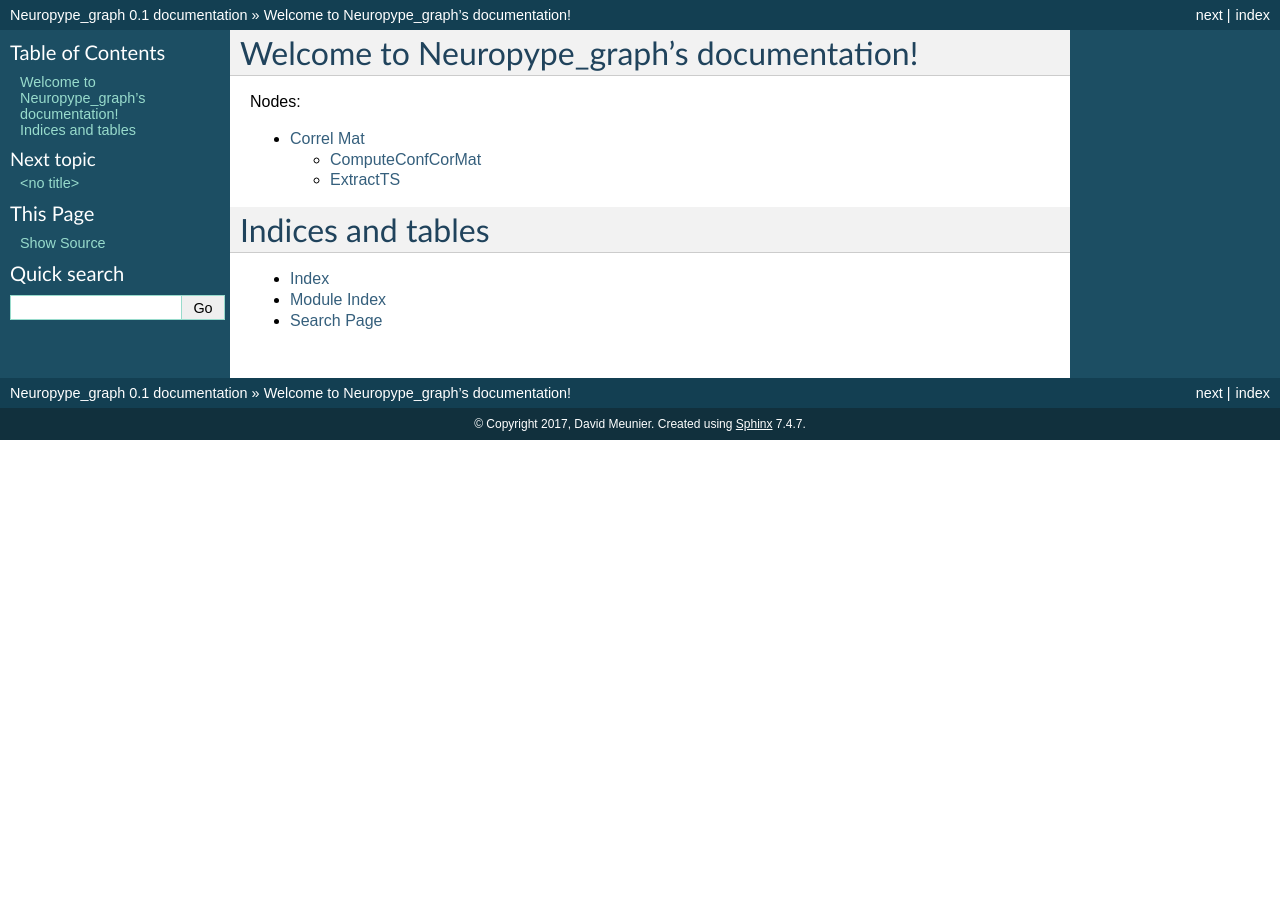
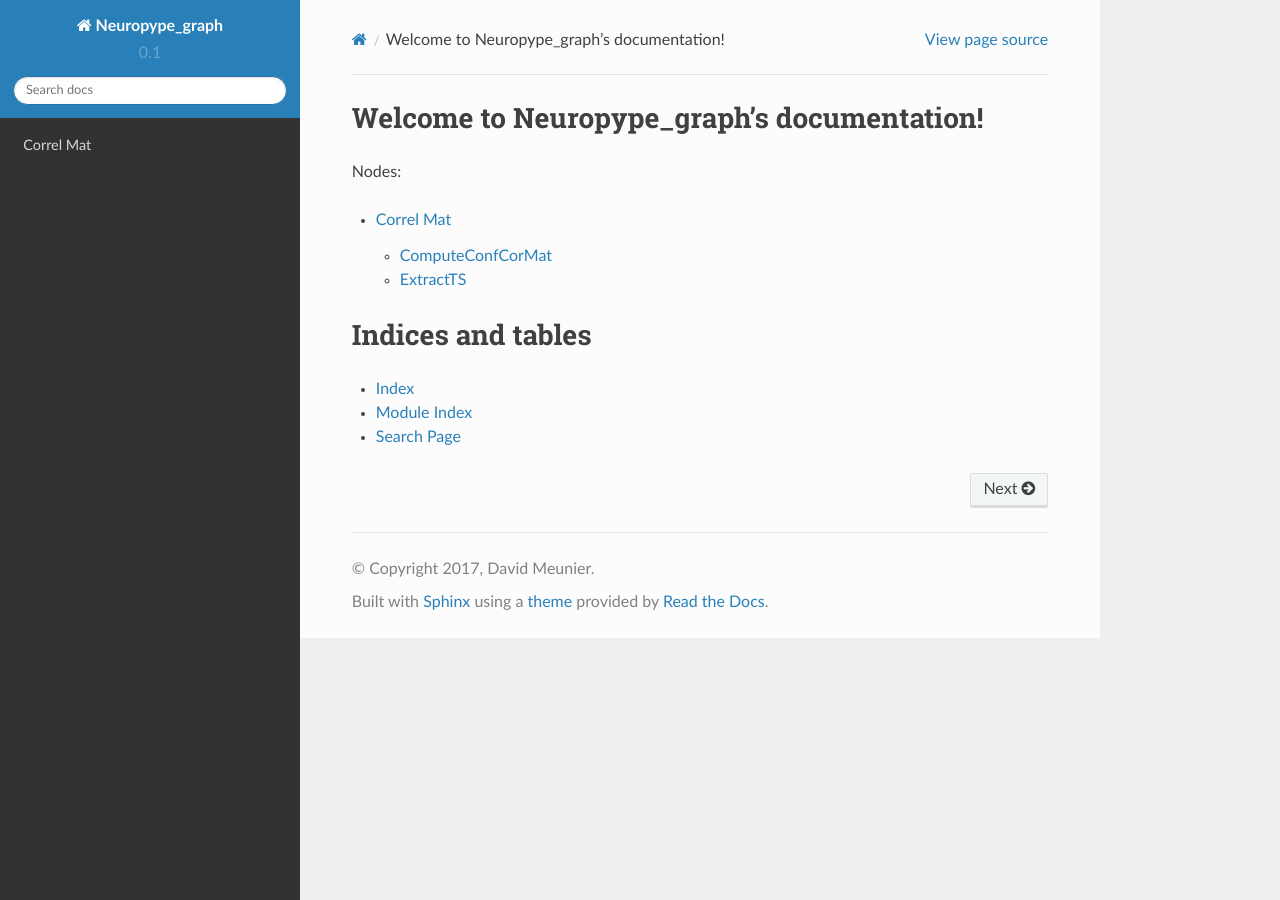
Before and after one commit to davidmeunier79/neuropype_graph, a Sphinx documentation site: the page built from docs/source/index.rst, in a window 1280 px wide. Built offline with Sphinx 7.4.7 and the Read the Docs theme 2.0.0, drawn with Linux system fonts in a browser that asks for light colours; pages that are not in the unit, such as notebooks, are missing from menus.

Commit message:
sphinx_rtd_theme and comment nstatic

```diff
--- a/docs/source/conf.py
+++ b/docs/source/conf.py
@@ -111,8 +111,8 @@ todo_include_todos = False
 # a list of builtin themes.
 # import sphinx_rtd_theme
 
-# html_theme = "sphinx_rtd_theme"
-html_theme = "default"
+html_theme = "sphinx_rtd_theme"
+#html_theme = "default"
 
 # Theme options are theme-specific and customize the look and feel of a theme
 # further.  For a list of options available for each theme, see the
@@ -142,7 +142,7 @@ html_theme = "default"
 # Add any paths that contain custom static files (such as style sheets) here,
 # relative to this directory. They are copied after the builtin static files,
 # so a file named "default.css" will overwrite the builtin "default.css".
-html_static_path = ['nstatic']
+#html_static_path = ['nstatic']
 # Add any extra paths that contain custom files (such as robots.txt or
 # .htaccess) here, relative to this directory. These files are copied
 # directly to the root of the documentation.
```
